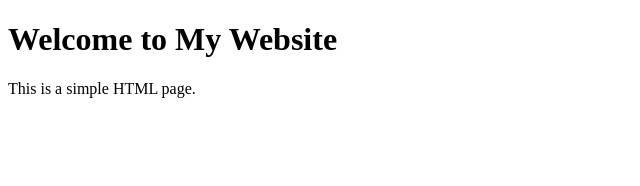
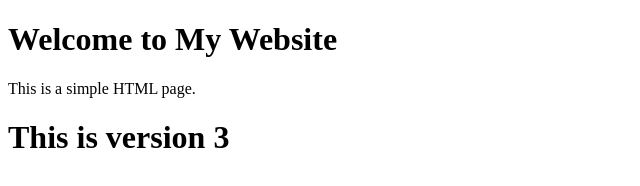
Before and after one commit to Ayush-bhoyar/My-git-repo, a plain HTML site: page index.html in a window 1280 px wide. Shown: the whole page, without its empty margins (0-640 px from the left). Drawn offline with Linux system fonts and the light colour scheme.

Commit message:
this is V3

```diff
--- a/index.html
+++ b/index.html
@@ -9,4 +9,6 @@
     <h1>Welcome to My Website</h1>
     <p>This is a simple HTML page.</p>
 </body>
+<h1>This is version 3<h1>
+
 </html>
```
